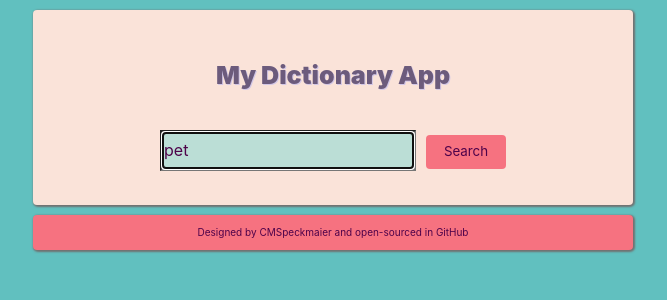
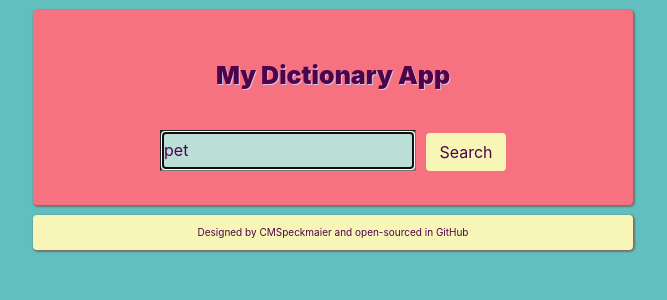
Before and after one commit to Cecille-SheCodes/cmsdictionaryapp, a React (Create React App) app: page / in a window 1280 px wide. Shown: the top 300 px of the page, without its empty margins (307-974 px from the left). Built offline with nearby package versions, Linux system fonts and the light colour scheme; no server answers.

Commit message:
updated the css

```diff
--- a/src/App.css
+++ b/src/App.css
@@ -5,8 +5,7 @@ body{
 }
 .container{
   max-width: 960px;
-
-}
+  }
 section{
    background-color:  #fae3d9;
    display:block;
@@ -16,11 +15,13 @@ section{
    border-radius: 4px;
   box-shadow: 1px 1px 2px 1px rgb(113, 112, 112);
 }
-
+.main{
+  background-color: #f67280;
+}
 .header{
   font-size:25px;
   font-stretch: extra-expanded;
-  color: #6c5b7c;
+  color: rgb(78, 3, 74);
   font-weight: 900;
   padding:20px 5px;
   margin:20px;
@@ -37,8 +38,7 @@ input{
 
 .btn{
 max-width: 80px;
-font-size: smaller;
-background-color:#f67280;
+background-color:#f7f6b6;
 color: rgb(78, 3, 74);
 }
 
@@ -52,5 +52,5 @@ color: rgb(78, 3, 74);
 .footer, .Coder{
   font-size: 10px;
   color: rgb(78, 3, 74);
-  background-color: #f67280 !important;
+  background-color: #f7f6b6 !important;
 }
--- a/src/App.js
+++ b/src/App.js
@@ -5,7 +5,7 @@ import SearchForm from './SearchForm';
 function App() {
   return (
     <div className="container">
-      <section>
+      <section className="main">
         <h1 className="header"> My Dictionary App</h1>
         <SearchForm defaultKeyword="pet"/>
       </section>
```
